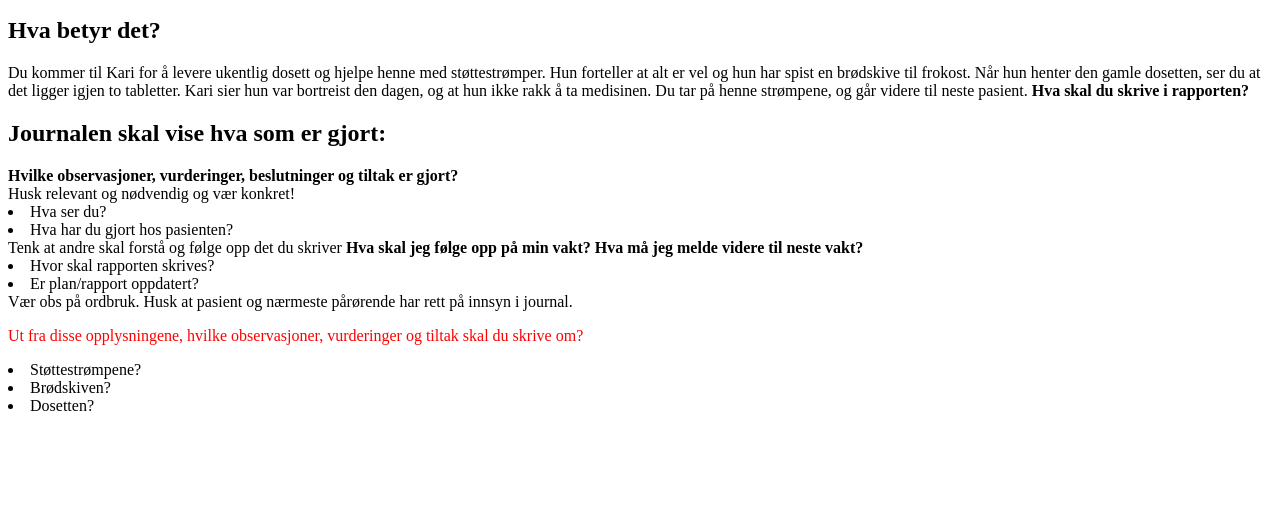
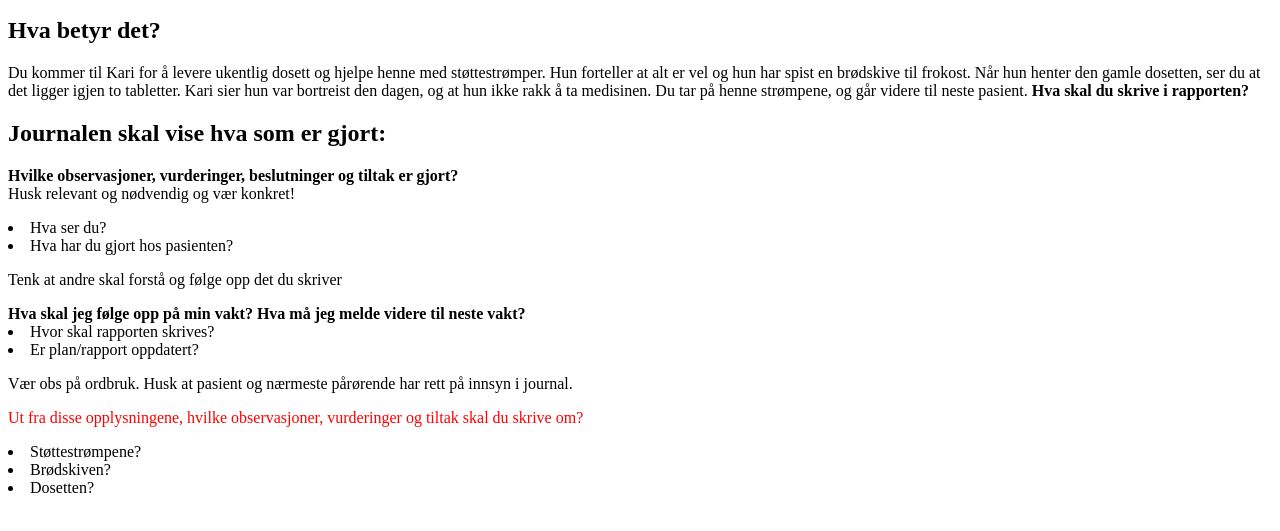
Before and after one commit to Rapport-helse/rapport-helse.github.io, a plain HTML site: page index.html in a window 1280 px wide. Shown: the part 105-636 px from the top of the page. Drawn offline with Linux system fonts and the light colour scheme.

Commit message:
Update index.html

```diff
--- a/index.html
+++ b/index.html
@@ -19,13 +19,13 @@
 
         <h2>Journalen skal vise hva som er gjort:</h2>
         <b>Hvilke observasjoner, vurderinger, beslutninger og tiltak er gjort?</b>
-        <br>Husk relevant og nødvendig og vær konkret!
+        <br>Husk relevant og nødvendig og vær konkret!</p>
         <list>
             <li>Hva ser du?</li>
             <li>Hva har du gjort hos pasienten?</li>
         </list>
 
-        Tenk at andre skal forstå og følge opp det du skriver
+        <p>Tenk at andre skal forstå og følge opp det du skriver</p>
         <b>Hva skal jeg følge opp på min vakt? Hva må jeg melde videre til neste vakt?</b>
 
         <list>
@@ -33,7 +33,7 @@
             <li>Er plan/rapport oppdatert?</li>
         </list>
 
-        Vær obs på ordbruk. Husk at pasient og nærmeste pårørende har rett på innsyn i journal.</p>
+        <p>Vær obs på ordbruk. Husk at pasient og nærmeste pårørende har rett på innsyn i journal.</p>
 
         <font color="red"><p>Ut fra disse opplysningene, hvilke observasjoner, vurderinger og tiltak skal du skrive om?</p></font>
 
```
